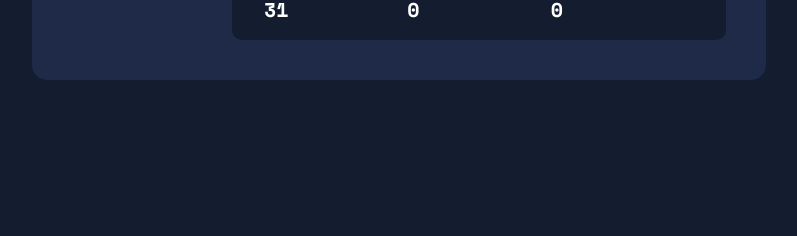
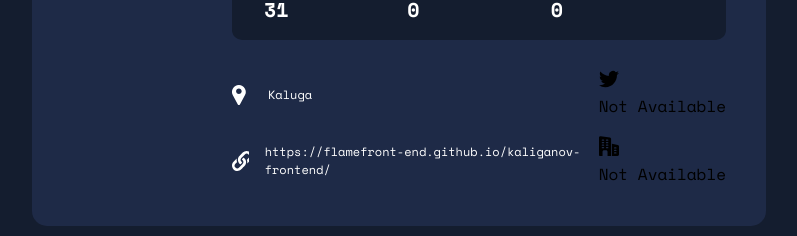
Before and after one commit to FlameFront-end/devfinder, a React (Create React App) app: page / in a window 1280 px wide. Shown: the part 476-712 px from the top of the page, without its empty margins (241-1038 px from the left). Built offline with nearby package versions, Linux system fonts and the light colour scheme.

Commit message:
feat: add info item and user info component

```diff
--- /dev/null
+++ b/src/components/InfoItem/InfoItem.module.scss
@@ -0,0 +1,36 @@
+:global {
+  body[data-theme='light'] {
+    --info-color: var(--gray-200);
+  }
+
+  body[data-theme='dark'] {
+    --info-color: var(--white);
+  }
+}
+
+.infoItem {
+  color: var(--info-color);
+  font-size: 0.75rem;
+  line-height: 1.5;
+  display: flex;
+  align-items: center;
+
+  svg {
+    fill: var(--info-color);
+    margin-right: 1rem;
+    width: 20px;
+  }
+
+  &.empty {
+    opacity: 0.75;
+  }
+}
+
+.link {
+  text-decoration: none;
+  color: var(--info-color);
+
+  &:hover {
+    text-decoration: underline;
+  }
+}
--- /dev/null
+++ b/src/components/InfoItem/InfoItem.tsx
@@ -0,0 +1,35 @@
+import styles from "./InfoItem.module.scss";
+import React from "react";
+
+export interface InfoItemProps {
+  icon: React.ReactNode;
+  text?: string | null;
+  isLink?: boolean;
+}
+
+export const InfoItem = ({ icon, isLink, text }: InfoItemProps) => {
+  const currentText = text || "Not Available";
+  let currentHref = "";
+  if (isLink) {
+    currentHref = text && text.startsWith("http") ? text : `https://${text}`;
+  }
+  return (
+    <div className={`${styles.infoItem}${text ? "" : `${styles.empty}`}`}>
+      {icon}
+      <div>
+        {isLink && text ? (
+          <a
+            href={currentHref}
+            target="_blank"
+            rel="noreferrer"
+            className={styles.link}
+          >
+            {currentText}
+          </a>
+        ) : (
+          currentText
+        )}
+      </div>
+    </div>
+  );
+};
--- /dev/null
+++ b/src/components/InfoItem/index.ts
@@ -0,0 +1 @@
+export * from './InfoItem';
--- a/src/components/User/UserCard/UserCard.tsx
+++ b/src/components/User/UserCard/UserCard.tsx
@@ -3,6 +3,7 @@
 
 import styles from "./UserCard.module.scss";
 import { UserTitle } from "../UserTitle";
+import { UserInfo } from "../UserInfo";
 
 interface UserCardProps extends LocalGithubUser {}
 
@@ -23,6 +24,12 @@
         followers={props.followers}
         following={props.following}
       />
+      <UserInfo
+        company={props.company}
+        blog={props.blog}
+        location={props.location}
+        twitter={props.twitter}
+      />
     </div>
   );
 };
--- /dev/null
+++ b/src/components/User/UserInfo/UserInfo.module.scss
@@ -0,0 +1,11 @@
+.userInfo {
+  display: flex;
+  flex-direction: column;
+  gap: 1rem;
+
+  @media (min-width: 767px) {
+    display: grid;
+    grid-template-rows: repeat(2, 1fr);
+    grid-auto-flow: column;
+  }
+}
--- /dev/null
+++ b/src/components/User/UserInfo/UserInfo.tsx
@@ -0,0 +1,45 @@
+import { LocalGithubUser } from "../../../types";
+import { InfoItem, InfoItemProps } from "../../InfoItem";
+import { ReactComponent as CompanyIcon } from "assets/icon-company.svg";
+import { ReactComponent as LocationIcon } from "assets/icon-location.svg";
+import { ReactComponent as TwitterIcon } from "assets/icon-twitter.svg";
+import { ReactComponent as BlogIcon } from "assets/icon-website.svg";
+
+import styles from "./UserInfo.module.scss";
+
+interface UserInfoProps
+  extends Pick<LocalGithubUser, "blog" | "company" | "location" | "twitter"> {}
+
+export const UserInfo = ({
+  blog,
+  company,
+  location,
+  twitter,
+}: UserInfoProps) => {
+  const items: InfoItemProps[] = [
+    {
+      icon: <LocationIcon />,
+      text: location,
+    },
+    {
+      icon: <BlogIcon />,
+      text: blog,
+      isLink: true,
+    },
+    {
+      icon: <TwitterIcon />,
+      text: twitter,
+    },
+    {
+      icon: <CompanyIcon />,
+      text: company,
+    },
+  ];
+  return (
+    <div className={styles.userInfo}>
+      {items.map((item, index) => (
+        <InfoItem {...item} key={index} />
+      ))}
+    </div>
+  );
+};
--- /dev/null
+++ b/src/components/User/UserInfo/index.ts
@@ -0,0 +1 @@
+export * from './UserInfo';
```
